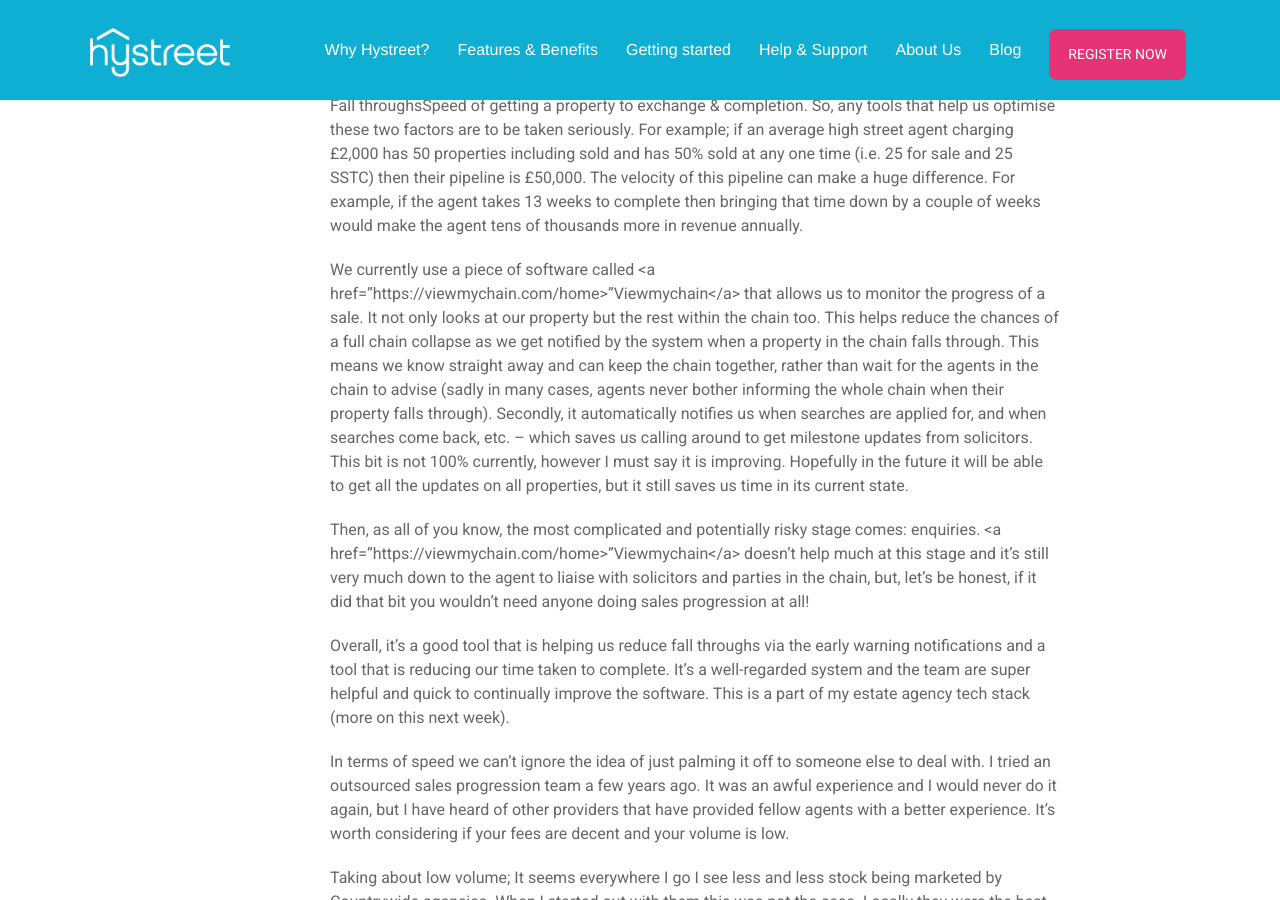
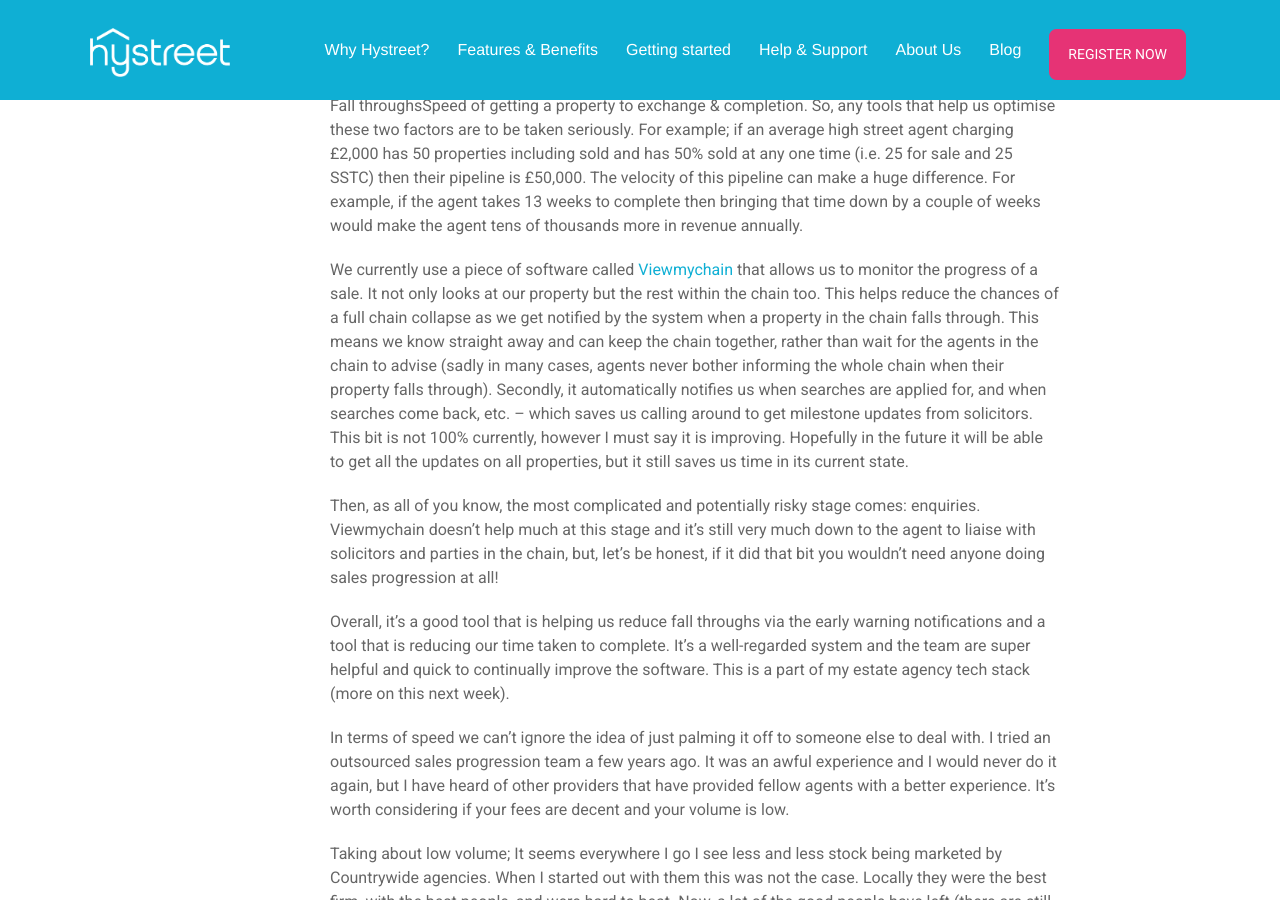
Before and after one commit to hystreet/hystreet.github.io, a Jekyll site: the page built from _posts/2018-03-12-sales-progression-secrets.md, in a window 1280 px wide and 900 px high, scrolled down 1913 px. Built offline with Jekyll 4.4.1, drawn with Linux system fonts in a browser that asks for light colours; a script that is not in the unit is left out; some of the changed lines change nothing that is shown.

Commit message:
Update 2018-03-12-sales-progression-secrets.md

```diff
--- a/_posts/2018-03-12-sales-progression-secrets.md
+++ b/_posts/2018-03-12-sales-progression-secrets.md
@@ -13,6 +13,8 @@
 
 Sales progression, after-sales, sales chasing or any of the other names by which it’s known is a very important part of any estate agency.
 
+<!--more-->
+
 Rarely in our industry (but almost always in other sales environments) we hear terms like sales funnel, churn and velocity bandied about, but, what are they and how do they affect us?
 
 “We must work to reduce churn in our pipeline whilst maximising our sales velocity”.
@@ -24,9 +26,9 @@
 Fall throughsSpeed of getting a property to exchange & completion.
 So, any tools that help us optimise these two factors are to be taken seriously. For example; if an average high street agent charging £2,000 has 50 properties including sold and has 50% sold at any one time (i.e. 25 for sale and 25 SSTC) then their pipeline is £50,000. The velocity of this pipeline can make a huge difference. For example, if the agent takes 13 weeks to complete then bringing that time down by a couple of weeks would make the agent tens of thousands more in revenue annually.
 
-We currently use a piece of software called <a href="https://viewmychain.com/home>"Viewmychain</a> that allows us to monitor the progress of a sale. It not only looks at our property but the rest within the chain too. This helps reduce the chances of a full chain collapse as we get notified by the system when a property in the chain falls through. This means we know straight away and can keep the chain together, rather than wait for the agents in the chain to advise (sadly in many cases, agents never bother informing the whole chain when their property falls through). Secondly, it automatically notifies us when searches are applied for, and when searches come back, etc. – which saves us calling around to get milestone updates from solicitors. This bit is not 100% currently, however I must say it is improving. Hopefully in the future it will be able to get all the updates on all properties, but it still saves us time in its current state.
+We currently use a piece of software called <a href="https://viewmychain.com/home">Viewmychain</a> that allows us to monitor the progress of a sale. It not only looks at our property but the rest within the chain too. This helps reduce the chances of a full chain collapse as we get notified by the system when a property in the chain falls through. This means we know straight away and can keep the chain together, rather than wait for the agents in the chain to advise (sadly in many cases, agents never bother informing the whole chain when their property falls through). Secondly, it automatically notifies us when searches are applied for, and when searches come back, etc. – which saves us calling around to get milestone updates from solicitors. This bit is not 100% currently, however I must say it is improving. Hopefully in the future it will be able to get all the updates on all properties, but it still saves us time in its current state.
 
-Then, as all of you know, the most complicated and potentially risky stage comes: enquiries. <a href="https://viewmychain.com/home>"Viewmychain</a> doesn’t help much at this stage and it’s still very much down to the agent to liaise with solicitors and parties in the chain, but, let’s be honest, if it did that bit you wouldn’t need anyone doing sales progression at all!
+Then, as all of you know, the most complicated and potentially risky stage comes: enquiries. Viewmychain doesn’t help much at this stage and it’s still very much down to the agent to liaise with solicitors and parties in the chain, but, let’s be honest, if it did that bit you wouldn’t need anyone doing sales progression at all!
 
 Overall, it’s a good tool that is helping us reduce fall throughs via the early warning notifications and a tool that is reducing our time taken to complete. It’s a well-regarded system and the team are super helpful and quick to continually improve the software.  This is a part of my estate agency tech stack (more on this next week).
 
```
